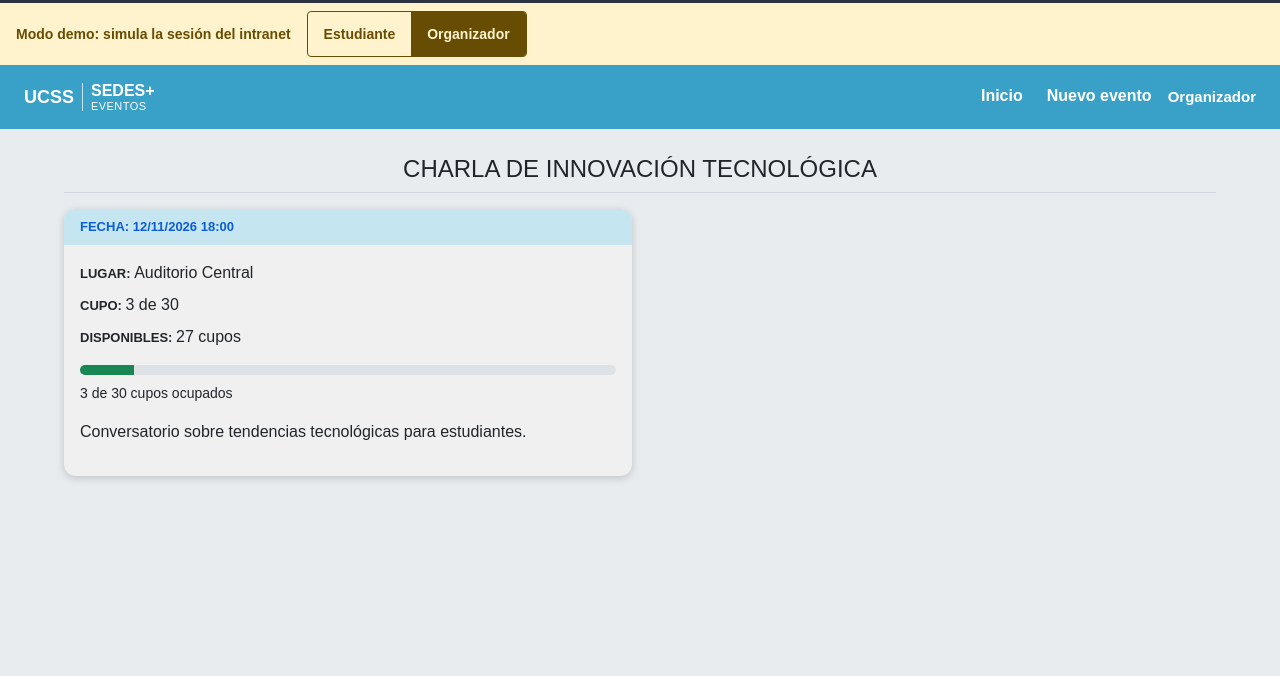
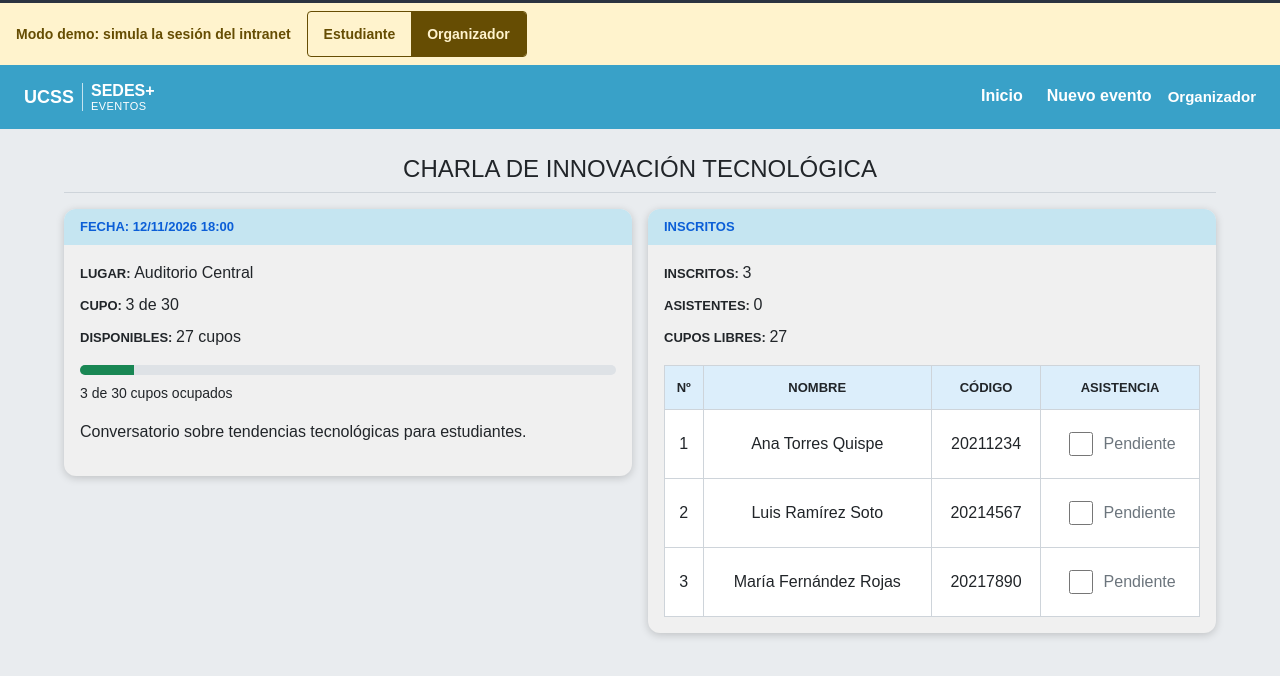
Before and after one commit to GeorjeSC/sedes-plus, a React (Vite) app: page /events/demo-charla-innovacion in a window 1280 px wide. Both pictures are taken after a click on the button "Organizador". Shown: the top 676 px of the page. Built offline with nearby package versions, Linux system fonts and the light colour scheme.

Commit message:
feat: lista de inscritos y asistencia

```diff
--- /dev/null
+++ b/src/components/RegistrationTable.jsx
@@ -0,0 +1,45 @@
+import { useEvents } from '../context/EventsContext.jsx';
+
+export default function RegistrationTable({ event }) {
+  const { toggleAttendance } = useEvents();
+  const registrations = [...event.registrations].sort((a, b) => a.createdAt.localeCompare(b.createdAt));
+
+  if (registrations.length === 0) {
+    return <p className="reg-table__empty">Todavía no hay inscritos en este evento.</p>;
+  }
+
+  return (
+    <table className="reg-table">
+      <thead>
+        <tr>
+          <th scope="col">Nº</th>
+          <th scope="col">Nombre</th>
+          <th scope="col">Código</th>
+          <th scope="col">Asistencia</th>
+        </tr>
+      </thead>
+      <tbody>
+        {registrations.map((registration, index) => (
+          <tr key={registration.id}>
+            <td data-label="Nº">{index + 1}</td>
+            <td data-label="Nombre">{registration.name}</td>
+            <td data-label="Código">{registration.studentCode}</td>
+            <td data-label="Asistencia">
+              <label className="attendance">
+                <input
+                  type="checkbox"
+                  checked={registration.attended}
+                  onChange={() => toggleAttendance(event.id, registration.id)}
+                  aria-label={`Asistencia de ${registration.name}`}
+                />
+                <span className={registration.attended ? 'attendance__status' : 'attendance__pending'}>
+                  {registration.attended ? 'Asistió' : 'Pendiente'}
+                </span>
+              </label>
+            </td>
+          </tr>
+        ))}
+      </tbody>
+    </table>
+  );
+}
--- a/src/pages/EventDetailPage.jsx
+++ b/src/pages/EventDetailPage.jsx
@@ -3,9 +3,10 @@ import PageTitle from '../components/PageTitle.jsx';
 import Flash from '../components/Flash.jsx';
 import CapacityBar from '../components/CapacityBar.jsx';
 import EnrollButton from '../components/EnrollButton.jsx';
+import RegistrationTable from '../components/RegistrationTable.jsx';
 import { useEvents } from '../context/EventsContext.jsx';
 import { useSession } from '../context/SessionContext.jsx';
-import { isFull, spotsLeft } from '../lib/events.js';
+import { attendedCount, isFull, spotsLeft } from '../lib/events.js';
 
 function formatDate(value) {
   const date = new Date(value);
@@ -74,6 +75,28 @@ export default function EventDetailPage() {
       <PageTitle>{event.title}</PageTitle>
       <div className={`event-detail${role === 'organizer' ? '' : ' event-detail--single'}`}>
         {info}
+        {role === 'organizer' && (
+          <div className="card">
+            <div className="card__band">Inscritos</div>
+            <div className="card__body">
+              <ul className="meta">
+                <li>
+                  <span className="meta__label">Inscritos: </span>
+                  <span className="meta__value">{registered}</span>
+                </li>
+                <li>
+                  <span className="meta__label">Asistentes: </span>
+                  <span className="meta__value">{attendedCount(event)}</span>
+                </li>
+                <li>
+                  <span className="meta__label">Cupos libres: </span>
+                  <span className="meta__value">{left}</span>
+                </li>
+              </ul>
+              <RegistrationTable event={event} />
+            </div>
+          </div>
+        )}
       </div>
     </>
   );
--- a/src/styles/app.css
+++ b/src/styles/app.css
@@ -509,17 +509,24 @@
   display: inline-flex;
   align-items: center;
   gap: 8px;
+  min-height: 44px;
+  cursor: pointer;
 }
 
 .attendance input {
   width: 24px;
   height: 24px;
   accent-color: var(--success);
+  cursor: pointer;
 }
 
 .attendance__status {
   color: var(--success);
   font-weight: 700;
+}
+
+.attendance__pending {
+  color: var(--muted);
 }
 
 @media (max-width: 575px) {
```
